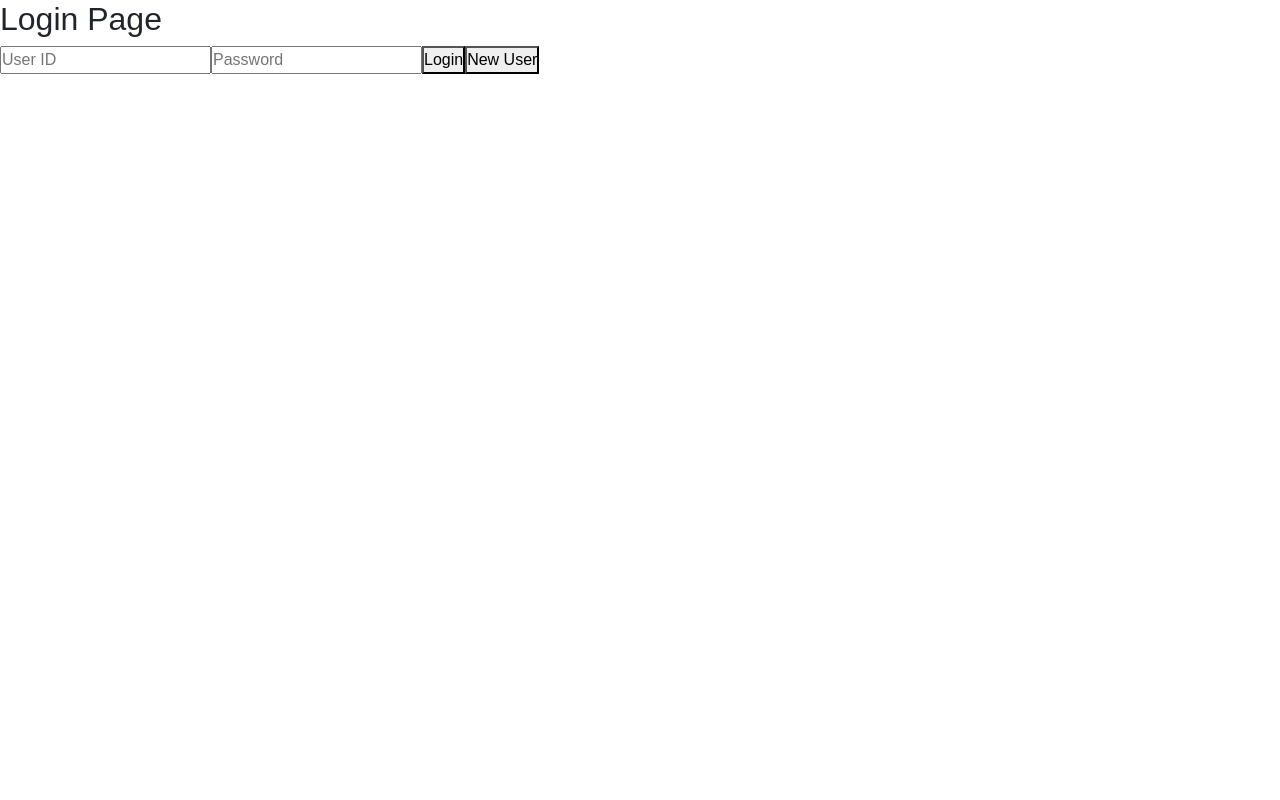
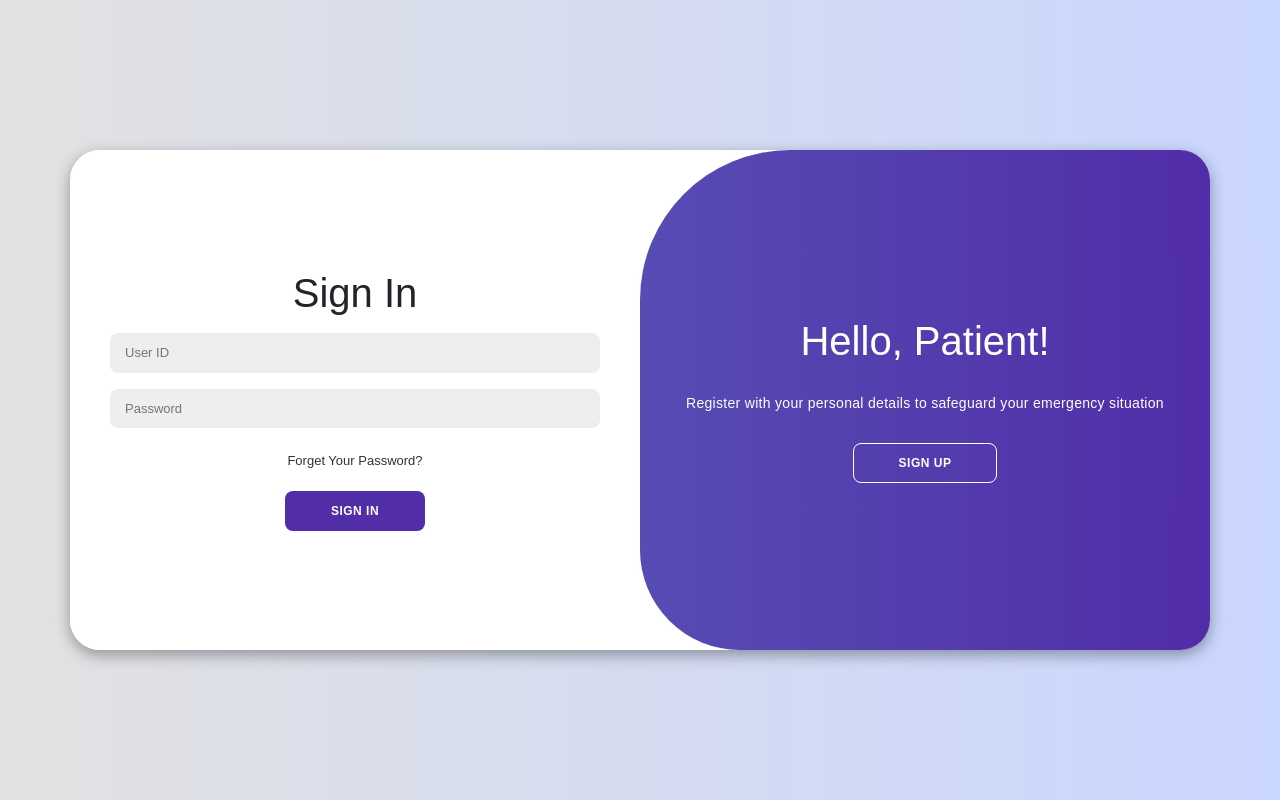
Before and after one commit to Gunjanpardikar26/E-health-care-System, a React (Create React App) app in the folder login/: page /login-user in a window 1280 px wide. Built offline with nearby package versions, Linux system fonts and the light colour scheme.

Commit message:
Made some desigining changes

```diff
--- a/login/src/Home_Page/home.css
+++ b/login/src/Home_Page/home.css
@@ -37,7 +37,7 @@
     content: '';
     height: 3px;
     width: 0;
-    background: #009688;
+    background: #512da8;
     position: absolute;
     left: 0;
     bottom: -10px;
@@ -71,7 +71,7 @@
     margin: 20px 10px;
     border-radius: 25px;
     font-weight: bold;
-    border: 2px solid #009688;
+    border: 2px solid #512da8;
     background: transparent;
     color: #fff;
     cursor: pointer;
@@ -80,7 +80,7 @@
 }
 
 span{
-    background: #009688;
+    background: #512da8;
     height: 100%;
     width: 0;
     border-radius: 25px;
--- a/login/src/Personal_details_form/Forms.css
+++ b/login/src/Personal_details_form/Forms.css
@@ -1,6 +1,7 @@
-.container{
-    width: 36%;
+.container1{
+    width: 50%;
     margin-top: 5rem;
+    margin-left: 25rem;
     padding: 2.8rem 3.5rem;
     border: 0.16rem solid #bebebe;
     border-radius: 0.5rem;
--- a/login/src/Personal_details_form/Forms1.jsx
+++ b/login/src/Personal_details_form/Forms1.jsx
@@ -61,7 +61,7 @@ function Forms() {
     };
 
   return (
-    <div className="container">
+    <div className="container1">
         <form onSubmit={collectData}>
 
             <h2 className='text-center pt-3'>PERSONAL INFORMATION</h2>
--- a/login/src/User_Login_Signup/User_Login.jsx
+++ b/login/src/User_Login_Signup/User_Login.jsx
@@ -1,48 +1,66 @@
-/*import React, { useState } from 'react';
-import { useNavigate } from 'react-router-dom';
+// import React, { useState } from 'react';
+// import { useNavigate } from 'react-router-dom';
 
-function User_Login() {
-  const [userId, setUserId] = useState('');
-  const [password, setPassword] = useState('');
-  const navigate = useNavigate();
+// function User_Login() {
+//   const [userId, setUserId] = useState('');
+//   const [password, setPassword] = useState('');
+//   const navigate = useNavigate();
 
-  const handleLogin = () => {
-    if (userId === '1234' && password === '4321') {
-      navigate('/personal-details');
-    } else {
-        alert('Invalid credentials');
-    }
-  };
-  const handleSignup = () => {
-    navigate('/new-user');
-  }
+//   const handleLogin = async () => {
+//     try {
+//       const response = await fetch('http://localhost:4000/api/login', {
+//         method: 'POST',
+//         headers: {
+//           'Content-Type': 'application/json',
+//         },
+//         body: JSON.stringify({ userId, password }),
+//       });
 
-  return (
-    <div>
-      <h2>Login Page</h2>
-      <input
-        type="text"
-        placeholder="User ID"
-        value={userId}
-        onChange={(e) => setUserId(e.target.value)}
-      />
-      <input
-        type="password"
-        placeholder="Password"
-        value={password}
-        onChange={(e) => setPassword(e.target.value)}
-      />
-      <button onClick={handleLogin}>Login</button>
-      <button onClick={handleSignup}>New User</button>
-    </div>
-  );
-}
+//       if (response.ok) {
+//         const data = await response.json();
+//         localStorage.setItem('User', JSON.stringify(data.user)); // Store user details or token
+//         localStorage.setItem('UserId', userId);
+//         navigate('/personal-details');
+//       } else {
+//         const errorData = await response.json();
+//         alert(errorData.error);
+//       }
+//     } catch (error) {
+//       console.error('Error during login:', error);
+//       alert('Error during login');
+//     }
+//   };
 
-export default User_Login;*/
+//   const handleSignup = () => {
+//     navigate('/new-user');
+//   }
 
+//   return (
+//     <div>
+//       <h2>Login Page</h2>
+//       <input
+//         type="text"
+//         placeholder="User ID"
+//         value={userId}
+//         onChange={(e) => setUserId(e.target.value)}
+//       />
+//       <input
+//         type="password"
+//         placeholder="Password"
+//         value={password}
+//         onChange={(e) => setPassword(e.target.value)}
+//       />
+//       <button onClick={handleLogin}>Login</button>
+//       <button onClick={handleSignup}>New User</button>
+//     </div>
+//   );
+// }
+
+// export default User_Login;
 
 import React, { useState } from 'react';
 import { useNavigate } from 'react-router-dom';
+import './style.css'; // Make sure to include your styles
 
 function User_Login() {
   const [userId, setUserId] = useState('');
@@ -79,8 +97,34 @@ function User_Login() {
   }
 
   return (
-    <div>
-      <h2>Login Page</h2>
+    <div className="page-background">
+      <div className="container" id="container">
+        <div className="form-container sign-up">
+          <form>
+            <h1>Create Account</h1>
+            <div className="social-icons">
+              <a href="#" className="icon"><i className="fa-brands fa-google-plus-g"></i></a>
+              <a href="#" className="icon"><i className="fa-brands fa-facebook-f"></i></a>
+              <a href="#" className="icon"><i className="fa-brands fa-github"></i></a>
+              <a href="#" className="icon"><i className="fa-brands fa-linkedin-in"></i></a>
+            </div>
+            <span>or use your email for registration</span>
+            <input type="text" placeholder="Name" />
+            <input type="email" placeholder="Email" />
+            <input type="password" placeholder="Password" />
+            <button type="button" onClick={handleSignup}>Sign Up</button>
+          </form>
+        </div>
+        <div className="form-container sign-in">
+          <form>
+            <h1>Sign In</h1>
+            {/* <div className="social-icons">
+              <a href="#" className="icon"><i className="fa-brands fa-google-plus-g"></i></a>
+              <a href="#" className="icon"><i className="fa-brands fa-facebook-f"></i></a>
+              <a href="#" className="icon"><i className="fa-brands fa-github"></i></a>
+              <a href="#" className="icon"><i className="fa-brands fa-linkedin-in"></i></a>
+            </div> */}
+            <span>or use your email for login</span>
             <input
               type="text"
               placeholder="User ID"
@@ -93,10 +137,28 @@ function User_Login() {
               value={password}
               onChange={(e) => setPassword(e.target.value)}
             />
-      <button onClick={handleLogin}>Login</button>
-      <button onClick={handleSignup}>New User</button>
+            <a href="#">Forget Your Password?</a>
+            <button type="button" onClick={handleLogin}>Sign In</button>
+          </form>
+        </div>
+        <div className="toggle-container">
+          <div className="toggle">
+            <div className="toggle-panel toggle-left">
+              <h1>Welcome Back!</h1>
+              <p>Enter your personal details to use all of site features</p>
+              <button className="hidden" id="login">Sign In</button>
+            </div>
+            <div className="toggle-panel toggle-right">
+              <h1>Hello, Patient!</h1>
+              <p>Register with your personal details to safeguard your emergency situation</p>
+              <button onClick={handleSignup} className="hidden" id="register">Sign Up</button>
+            </div>
+          </div>
+        </div>
+      </div>
     </div>
   );
+
 }
 
 export default User_Login;
--- /dev/null
+++ b/login/src/User_Login_Signup/style.css
@@ -0,0 +1,213 @@
+@import url('https://fonts.googleapis.com/css2?family=Montserrat:wght@300;400;500;600;700&display=swap');
+
+*{
+    margin: 0;
+    padding: 0;
+    box-sizing: border-box;
+    font-family: 'Montserrat', sans-serif;
+}
+
+.page-background{
+    background-color: #c9d6ff;
+    background: linear-gradient(to right, #e2e2e2, #c9d6ff);
+    display: flex;
+    align-items: center;
+    justify-content: center;
+    flex-direction: column;
+    height: 100vh;
+    /* max-width:100%; */
+}
+
+.container{
+    background-color: #fff;
+    border-radius: 30px;
+    box-shadow: 0 5px 15px rgba(0, 0, 0, 0.35);
+    position: absolute;
+    overflow: hidden;
+    width: 60%;
+    /* width: 768px; */
+    /* max-width: 100%; */
+    /* min-width: 600px; */
+    min-height: 500px;
+}
+
+.container p{
+    font-size: 14px;
+    line-height: 20px;
+    letter-spacing: 0.3px;
+    margin: 20px 0;
+}
+
+.container span{
+    font-size: 12px;
+}
+
+.container a{
+    color: #333;
+    font-size: 13px;
+    text-decoration: none;
+    margin: 15px 0 10px;
+}
+
+.container button{
+    background-color: #512da8;
+    color: #fff;
+    font-size: 12px;
+    padding: 10px 45px;
+    border: 1px solid transparent;
+    border-radius: 8px;
+    font-weight: 600;
+    letter-spacing: 0.5px;
+    text-transform: uppercase;
+    margin-top: 10px;
+    cursor: pointer;
+}
+
+.container button.hidden{
+    background-color: transparent;
+    border-color: #fff;
+}
+
+.container form{
+    background-color: #fff;
+    display: flex;
+    align-items: center;
+    justify-content: center;
+    flex-direction: column;
+    padding: 0 40px;
+    height: 100%;
+}
+
+.container input{
+    background-color: #eee;
+    border: none;
+    margin: 8px 0;
+    padding: 10px 15px;
+    font-size: 13px;
+    border-radius: 8px;
+    width: 100%;
+    outline: none;
+}
+
+.form-container{
+    position: absolute;
+    top: 0;
+    height: 100%;
+    transition: all 0.6s ease-in-out;
+}
+
+.sign-in{
+    left: 0;
+    width: 50%;
+    z-index: 2;
+}
+
+.container.active .sign-in{
+    transform: translateX(100%);
+}
+
+.sign-up{
+    left: 0;
+    width: 50%;
+    opacity: 0;
+    z-index: 1;
+}
+
+.container.active .sign-up{
+    transform: translateX(100%);
+    opacity: 1;
+    z-index: 5;
+    animation: move 0.6s;
+}
+
+@keyframes move{
+    0%, 49.99%{
+        opacity: 0;
+        z-index: 1;
+    }
+    50%, 100%{
+        opacity: 1;
+        z-index: 5;
+    }
+}
+
+.social-icons{
+    margin: 20px 0;
+}
+
+.social-icons a{
+    border: 1px solid #ccc;
+    border-radius: 20%;
+    display: inline-flex;
+    justify-content: center;
+    align-items: center;
+    margin: 0 3px;
+    width: 40px;
+    height: 40px;
+}
+
+.toggle-container{
+    position: absolute;
+    top: 0;
+    left: 50%;
+    width: 50%;
+    height: 100%;
+    overflow: hidden;
+    transition: all 0.6s ease-in-out;
+    border-radius: 150px 0 0 100px;
+    z-index: 1000;
+}
+
+.container.active .toggle-container{
+    transform: translateX(-100%);
+    border-radius: 0 150px 100px 0;
+}
+
+.toggle{
+    background-color: #512da8;
+    height: 100%;
+    background: linear-gradient(to right, #5c6bc0, #512da8);
+    color: #fff;
+    position: relative;
+    left: -100%;
+    height: 100%;
+    width: 200%;
+    transform: translateX(0);
+    transition: all 0.6s ease-in-out;
+}
+
+.container.active .toggle{
+    transform: translateX(50%);
+}
+
+.toggle-panel{
+    position: absolute;
+    width: 50%;
+    height: 100%;
+    display: flex;
+    align-items: center;
+    justify-content: center;
+    flex-direction: column;
+    padding: 0 30px;
+    text-align: center;
+    top: 0;
+    transform: translateX(0);
+    transition: all 0.6s ease-in-out;
+}
+
+.toggle-left{
+    transform: translateX(-200%);
+}
+
+.container.active .toggle-left{
+    transform: translateX(0);
+}
+
+.toggle-right{
+    right: 0;
+    transform: translateX(0);
+}
+
+.container.active .toggle-right{
+    transform: translateX(200%);
+}
```
Also changed, not shown: login/src/Personal_Details/Personal_Details.jsx (+21 -70 lines), login/src/User_Login_Signup/script.js (added, +11 -0 lines), 2 other files (tests, documents, lock files or other folders). Lines whose indentation alone changed are shown as unchanged.
